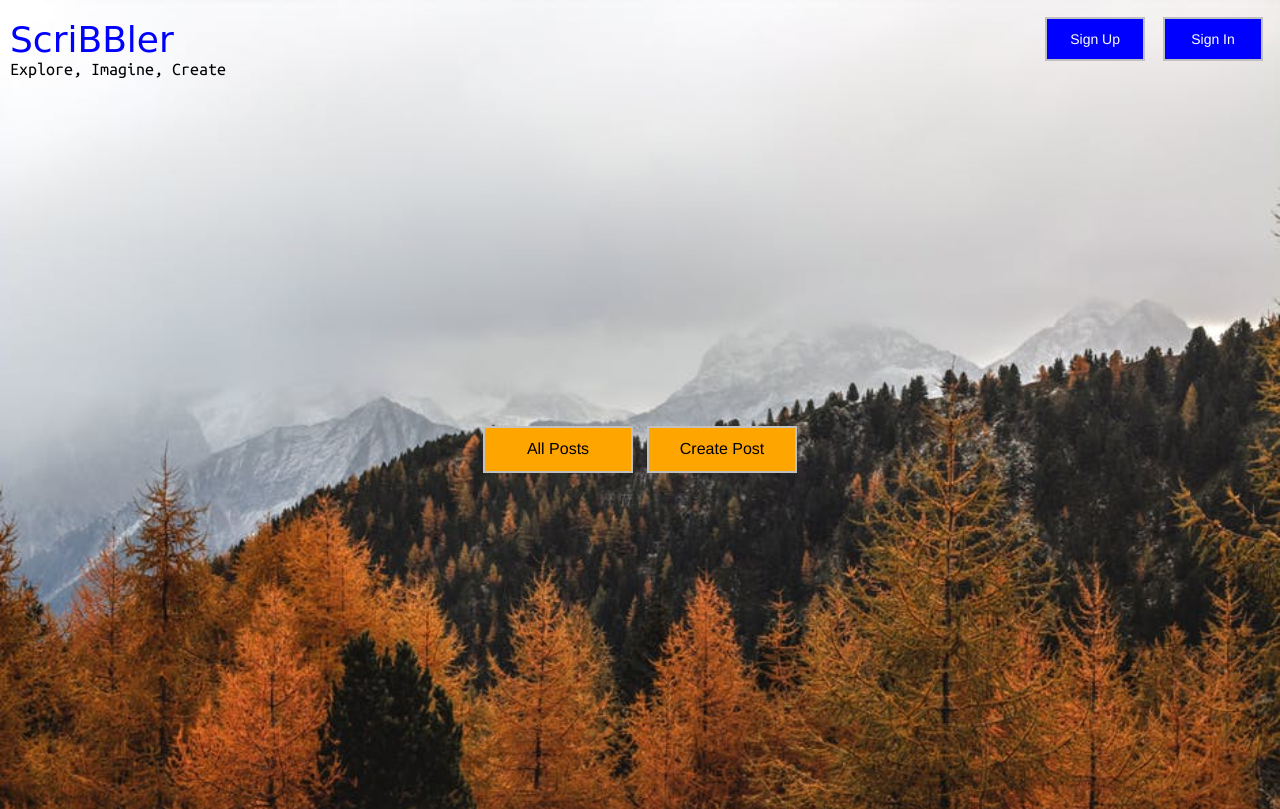
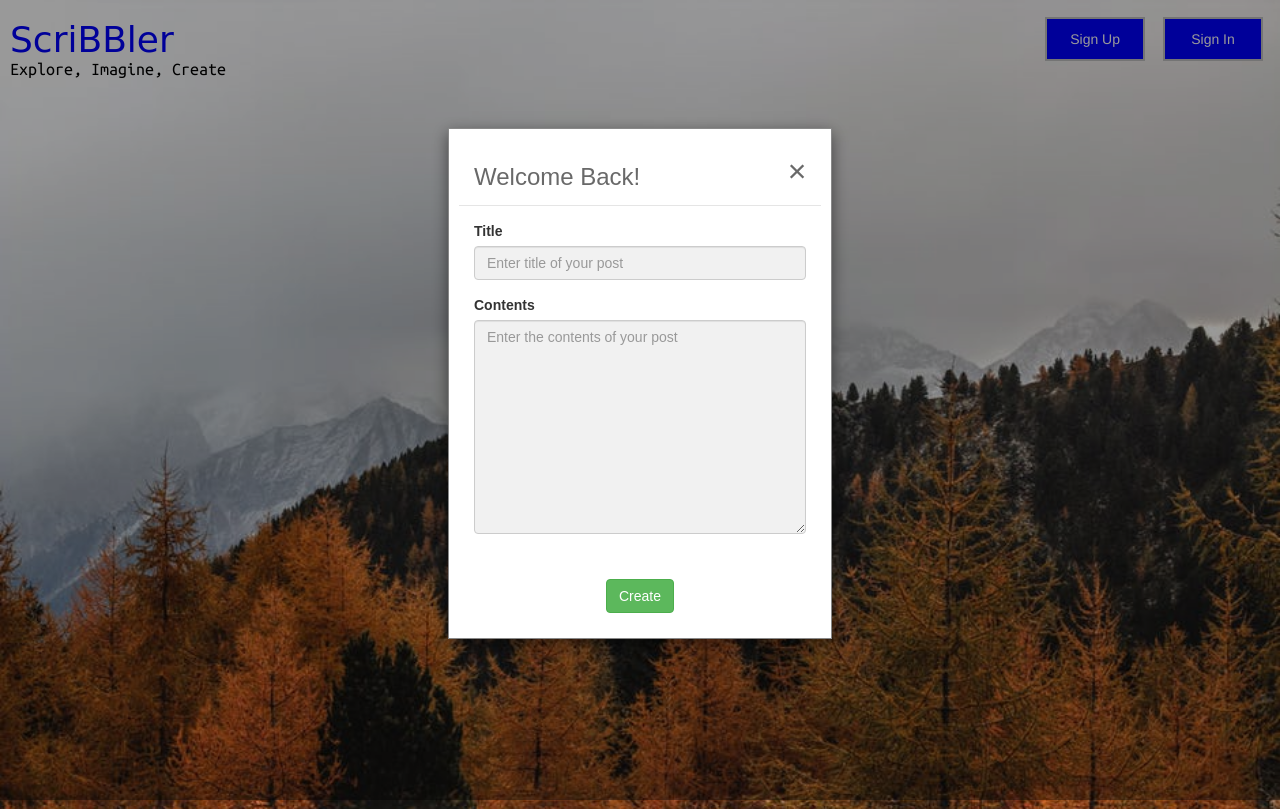
Before and after one commit to prateek4sep/Scribbler, a plain HTML site: page index.html in a window 1280 px wide. Both pictures are taken after a click on the button "Create Post". Drawn offline with nearby package versions, Linux system fonts and the light colour scheme; a web font is replaced by a local one.

Commit message:
Added UI for Create Post Modal

```diff
--- a/index.html
+++ b/index.html
@@ -92,7 +92,34 @@
         </div>
     </div>
 
+    <!-- Create Post Modal -->
+    <div id="createPostModal" class="modal">
+        <!-- Modal content -->
+        <div class="modal-content">
+            <div class="modal-header">
+                <h3><span class="closeIcon" id="closeCreatePost"><i>&times;</i></span></h3>
+                <h3 class="modal-heading">Welcome Back!</h3>
+            </div>
+            <div class="modal-body">
+                <form action="">
+                    <div class="form-group">
+                        <label for="title">Title</label>
+                        <input type="text" class="form-control" id="title" placeholder="Enter title of your post" required="true" />
+                    </div>
+                    <div class="form-group">
+                        <label for="contents">Contents</label>
+                        <textarea type="text" class="form-control" id="contents" rows="10" placeholder="Enter the contents of your post" required="true" ></textarea>
+                    </div>
+                    <div class="createPostSubmitContainer">
+                        <button type="submit" class="btn btn-success" id="createPostSubmit">Create</button>
+                    </div>
+                </form>
+            </div>
+        </div>
+    </div>
+
     <script src="scripts/common.js"></script>
+    <script src="scripts/index.js"></script>
 </body>
 
 </html>
--- /dev/null
+++ b/scripts/index.js
@@ -0,0 +1,10 @@
+// Get the modal
+var createPostModal = document.getElementById("createPostModal");
+
+// Get the button to open the respective modal
+var createPostBtn  = document.getElementById("createPostBtn");
+
+// Open the modal on click
+createPostBtn.onclick = function() {
+  createPostModal.style.display = "block";
+}
--- a/styles/index.css
+++ b/styles/index.css
@@ -77,7 +77,7 @@ h1 {
     width: 100px;
 }
 
-.homepageButton{
+.homepageButton {
     margin: 7px;
     border: solid;
     border: 2px;
@@ -88,3 +88,13 @@ h1 {
     padding-right:20px;
     border-color: silver;
 }
+
+textarea {
+    background-color: #f1f1f1 !important;
+}
+
+.createPostSubmitContainer{
+    display: flex;
+    justify-content: center;
+    align-items: center;
+}
```
